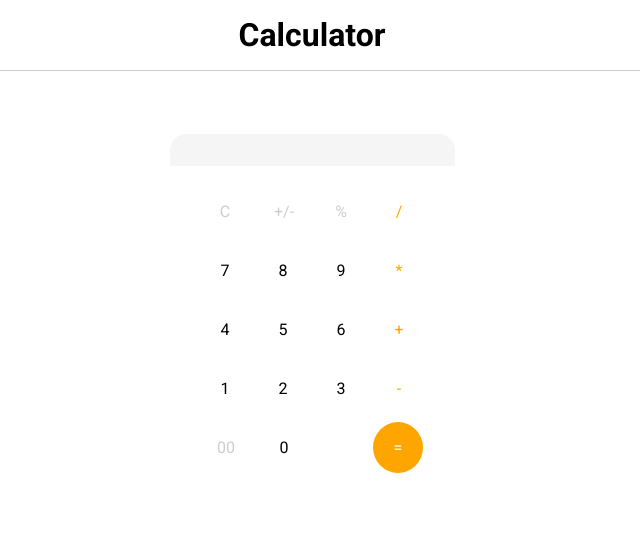
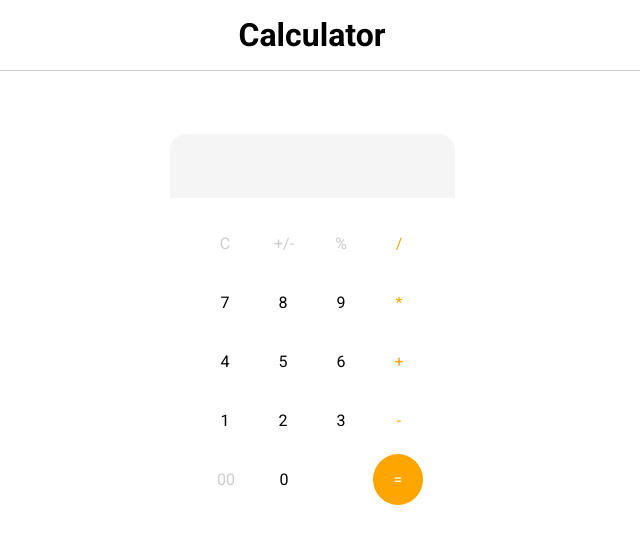
Before and after one commit to erikalbuquerque/calculator, a React (Create React App) app: page / in a window 1280 px wide. Shown: the top 544 px of the page, without its empty margins (328-968 px from the left). Built offline with nearby package versions, Linux system fonts and the light colour scheme.

Commit message:
add erased function

```diff
--- a/src/App.css
+++ b/src/App.css
@@ -25,8 +25,7 @@
   justify-content: center;
   align-items: center;
   margin: 0 auto;
-  width: 40%;
-  max-width: 285px;
+  width: 285px;
   margin-top: 64px;
   background-color: var(--light-color);
 }
@@ -40,6 +39,7 @@
   display: flex;
   flex-direction: column;
   align-items: center;
+  min-height: 64px;
 }
 .display .calc {
   font-size: 16px;
--- a/src/App.js
+++ b/src/App.js
@@ -12,9 +12,15 @@ function App() {
 
   function getMathOperation(value) {
     if (naturalNumbers.includes(value) || operators.includes(value)) {
-      if (value != "=") numbers.push(value);
+      if (value !== "=") numbers.push(value);
+      setMathOperation(numbers.join(""));
     }
-    setMathOperation(numbers.join(""));
+    if (value === "C") erased();
+  }
+
+  function erased() {
+    numbers = [];
+    setMathOperation("");
   }
 
   function extract() {
@@ -40,7 +46,7 @@ function App() {
         </div>
 
         <div className="keys">
-          <button className="grey" value="c">
+          <button className="grey" value="C">
             C
           </button>
           <button className="grey" value="+/-">
```
